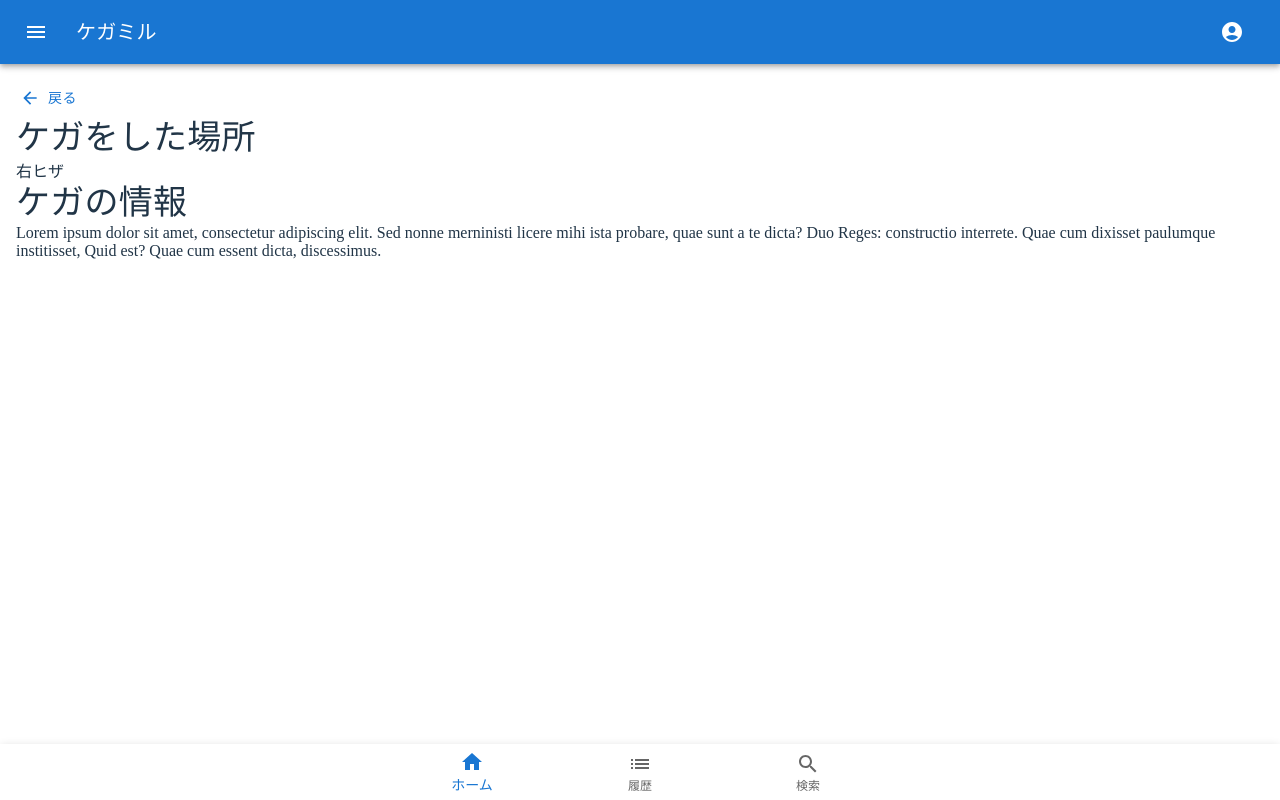
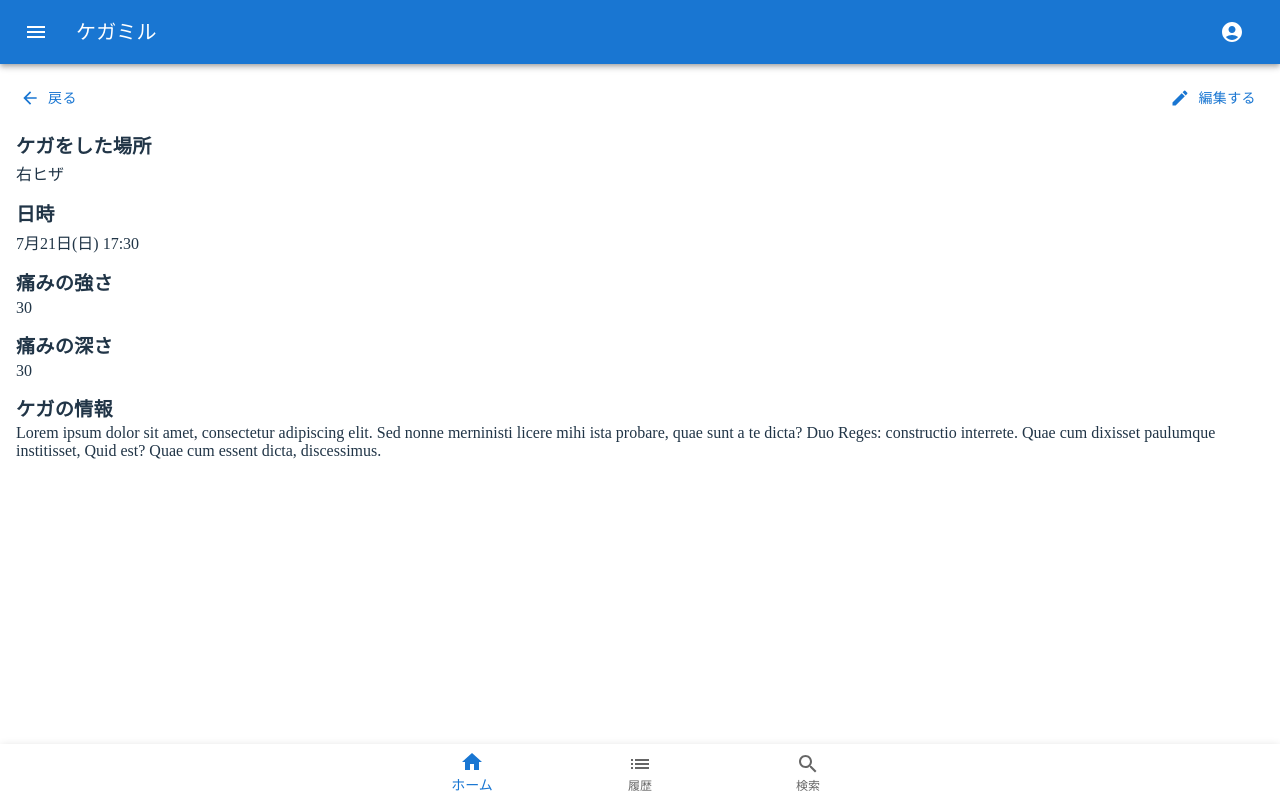
Before and after one commit to newt239/kegamiru, a React (Vite) app: page /injure in a window 1280 px wide. Built offline with nearby package versions, Linux system fonts and the light colour scheme.

Commit message:
style: improve injure page design

```diff
--- a/src/routes/__root.tsx
+++ b/src/routes/__root.tsx
@@ -1,19 +1,21 @@
-import { Box } from "@mui/material";
+import { Box, createTheme, ThemeProvider } from "@mui/material";
 import { createRootRoute, Outlet } from "@tanstack/react-router";
 
 import AppIconModal from "#/components/AppIconModal";
 import BottomBar from "#/components/BottomNavigation";
 import MenuAppBar from "#/components/menuAppBar";
 
+const theme = createTheme();
+
 export const Route = createRootRoute({
   component: () => (
-    <>
+    <ThemeProvider theme={theme}>
       <MenuAppBar />
       <Box py={2}>
         <Outlet />
       </Box>
       <BottomBar />
       <AppIconModal />
-    </>
+    </ThemeProvider>
   ),
 });
--- a/src/routes/injure.tsx
+++ b/src/routes/injure.tsx
@@ -1,5 +1,6 @@
 import ArrowBackIcon from "@mui/icons-material/ArrowBack";
-import { Box, Button, Typography } from "@mui/material";
+import EditIcon from "@mui/icons-material/Edit";
+import { Box, Button, Stack, Typography } from "@mui/material";
 import { createFileRoute, useNavigate } from "@tanstack/react-router";
 
 export const Route = createFileRoute("/injure")({
@@ -7,6 +8,7 @@ export const Route = createFileRoute("/injure")({
     const navigate = useNavigate({ from: "/" });
     return (
       <Box px={2}>
+        <Stack direction="row" justifyContent="space-between" mb={2}>
           <Button
             onClick={() => navigate({ to: "/list" })}
             startIcon={<ArrowBackIcon />}
@@ -14,9 +16,63 @@ export const Route = createFileRoute("/injure")({
           >
             戻る
           </Button>
-        <Typography variant="h4">ケガをした場所</Typography>
+          <Button
+            onClick={() => navigate({ to: "/list" })}
+            startIcon={<EditIcon />}
+            variant="text"
+          >
+            編集する
+          </Button>
+        </Stack>
+        <Typography
+          sx={{
+            fontSize: "1.2rem",
+            fontWeight: "bold",
+            marginTop: "1rem",
+          }}
+        >
+          ケガをした場所
+        </Typography>
         <Box>右ヒザ</Box>
-        <Typography variant="h4">ケガの情報</Typography>
+        <Typography
+          sx={{
+            fontSize: "1.2rem",
+            fontWeight: "bold",
+            marginTop: "1rem",
+          }}
+        >
+          日時
+        </Typography>
+        <Box>7月21日(日) 17:30</Box>
+        <Typography
+          sx={{
+            fontSize: "1.2rem",
+            fontWeight: "bold",
+            marginTop: "1rem",
+          }}
+        >
+          痛みの強さ
+        </Typography>
+        <Box>30</Box>
+        <Typography
+          sx={{
+            fontSize: "1.2rem",
+            fontWeight: "bold",
+            marginTop: "1rem",
+          }}
+        >
+          痛みの深さ
+        </Typography>
+        <Box>30</Box>
+        <Typography
+          sx={{
+            fontSize: "1.2rem",
+            fontWeight: "bold",
+            marginTop: "1rem",
+          }}
+        >
+          ケガの情報
+        </Typography>
         <Box>
           Lorem ipsum dolor sit amet, consectetur adipiscing elit. Sed nonne
           merninisti licere mihi ista probare, quae sunt a te dicta? Duo Reges:
--- a/src/routes/list.tsx
+++ b/src/routes/list.tsx
@@ -10,39 +10,49 @@ import {
 } from "@mui/material";
 import { createFileRoute, useNavigate } from "@tanstack/react-router";
 
+type EachEnjureProps = {
+  position: string;
+  date: string;
+};
+
+const EachEnjure: React.FC<EachEnjureProps> = ({ position, date }) => {
+  const navigate = useNavigate({ from: "/" });
+
+  return (
+    <ListItemButton onClick={() => navigate({ to: "/injure" })}>
+      <ListItemAvatar>
+        <Avatar>
+          <ImageIcon />
+        </Avatar>
+      </ListItemAvatar>
+      <ListItemText primary={position} secondary={date} />
+    </ListItemButton>
+  );
+};
+
+const injures: EachEnjureProps[] = [
+  { position: "右ヒザ", date: "7月21日(日)" },
+  { position: "肩", date: "7月13日(土)" },
+  { position: "右ヒザ", date: "6月28日(金)" },
+  { position: "左手の小指", date: "6月15日(土)" },
+  { position: "左足首", date: "6月10日(月)" },
+];
+
 export const Route = createFileRoute("/list")({
   component: () => {
-    const navigate = useNavigate({ from: "/" });
     return (
       <>
         <Box px={2}>
           <Typography variant="h4">ケガの記録</Typography>
         </Box>
         <List sx={{ width: "100%", bgcolor: "background.paper" }}>
-          <ListItemButton onClick={() => navigate({ to: "/injure" })}>
-            <ListItemAvatar>
-              <Avatar>
-                <ImageIcon />
-              </Avatar>
-            </ListItemAvatar>
-            <ListItemText primary="Photos" secondary="Jan 9, 2014" />
-          </ListItemButton>
-          <ListItemButton onClick={() => navigate({ to: "/injure" })}>
-            <ListItemAvatar>
-              <Avatar>
-                <ImageIcon />
-              </Avatar>
-            </ListItemAvatar>
-            <ListItemText primary="Work" secondary="Jan 7, 2014" />
-          </ListItemButton>
-          <ListItemButton onClick={() => navigate({ to: "/injure" })}>
-            <ListItemAvatar>
-              <Avatar>
-                <ImageIcon />
-              </Avatar>
-            </ListItemAvatar>
-            <ListItemText primary="Vacation" secondary="July 20, 2014" />
-          </ListItemButton>
+          {injures.map((injure, index) => (
+            <EachEnjure
+              date={injure.date}
+              key={index}
+              position={injure.position}
+            />
+          ))}
         </List>
       </>
     );
```
Lines whose indentation alone changed are shown as unchanged.
